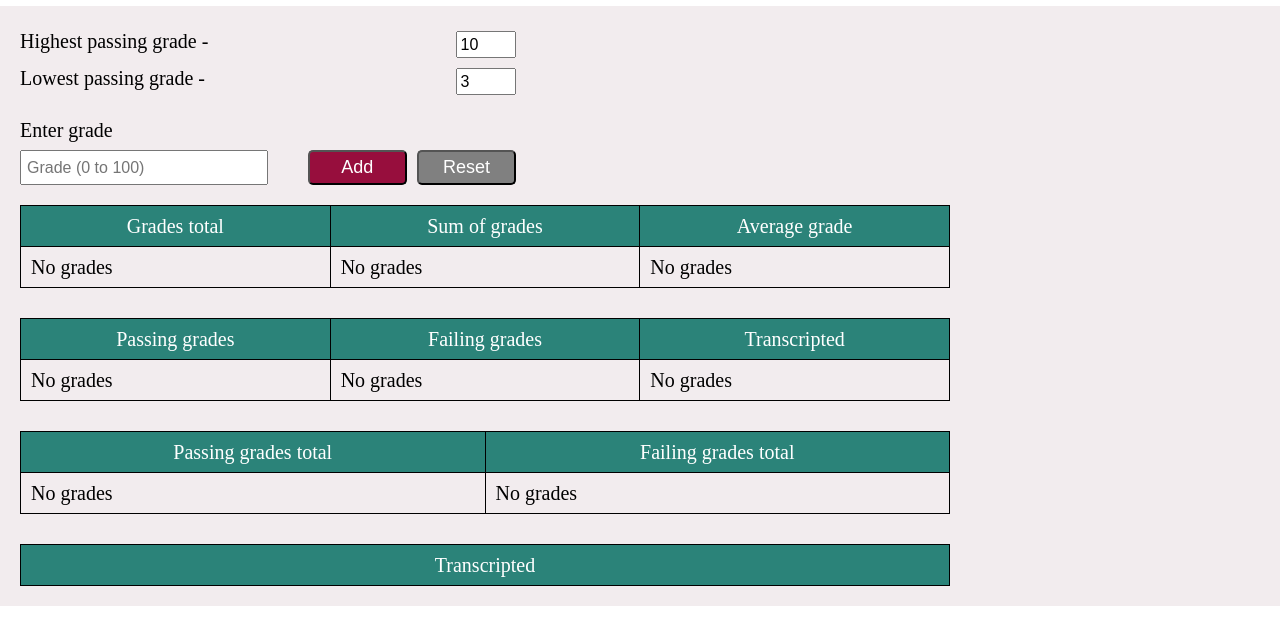
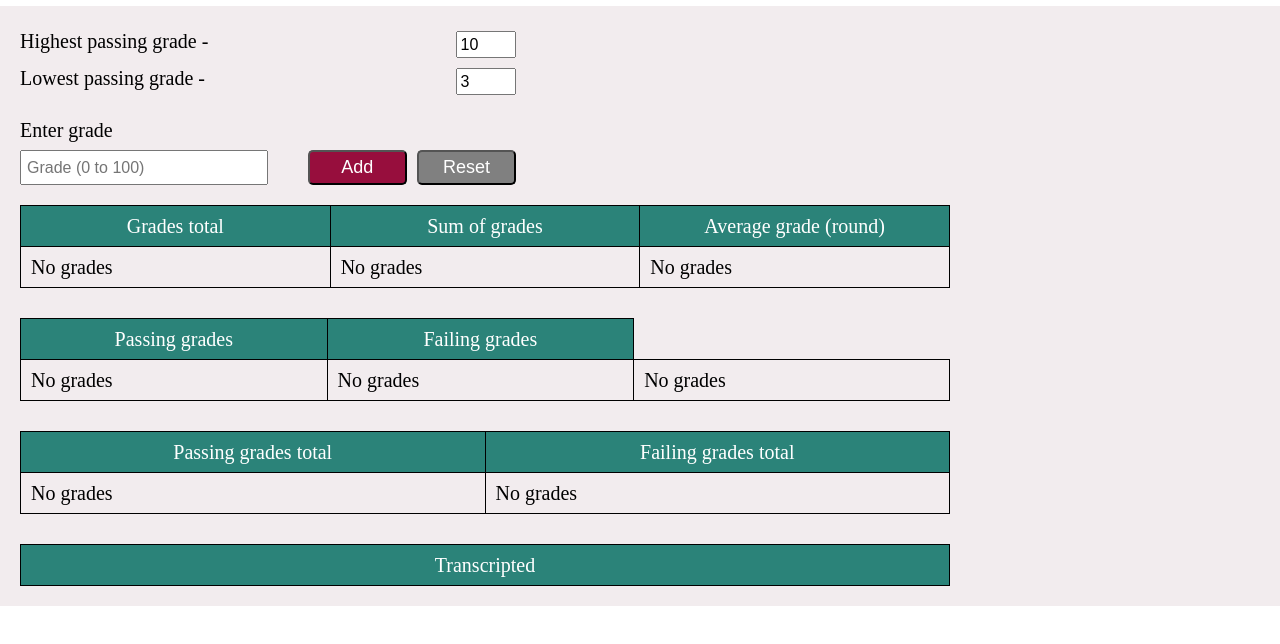
Before and after one commit to D1mitryS/classroom, a plain HTML site: page index.html in a window 1280 px wide. Shown: the part 94-738 px from the top of the page. Drawn offline with Linux system fonts and the light colour scheme.

Commit message:
style: edit tables content

```diff
--- a/index.html
+++ b/index.html
@@ -53,7 +53,7 @@
                             <tr>
                                 <th>Grades total</th>
                                 <th>Sum of grades</th>
-                                <th>Average grade</th>
+                                <th>Average grade (round)</th>
                             </tr>
                         </thead>
                         <tbody></tbody>
@@ -63,7 +63,6 @@
                             <tr>
                                 <th>Passing grades</th>
                                 <th>Failing grades</th>
-                                <th>Transcripted</th>
                             </tr>
                         </thead>
                         <tbody></tbody>
```
